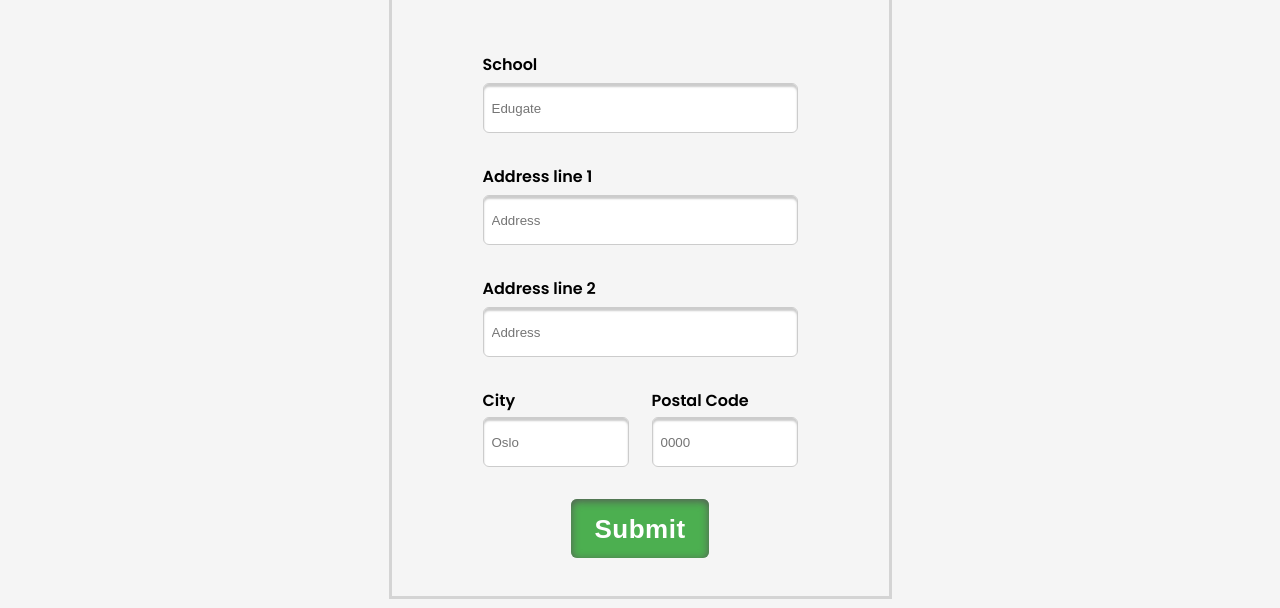
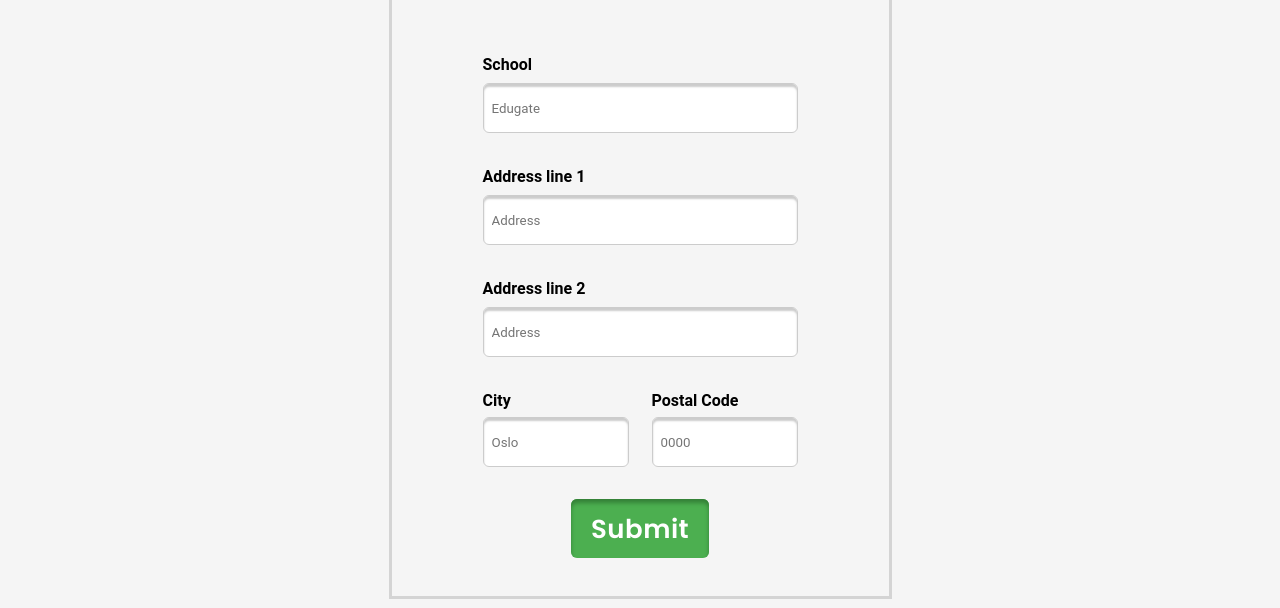
Before and after one commit to NoroffFEU/edu-gate-oct24ft, a website: page src/pages/register.html in a window 1280 px wide. Shown: the part 312-920 px from the top of the page. Drawn offline with Linux system fonts and the light colour scheme.

Commit message:
edit form font, submit button font and shadow

```diff
--- a/src/css/register.css
+++ b/src/css/register.css
@@ -35,6 +35,7 @@ form {
 
 label {
   font-weight: 600;
+  font-family: roboto;
 }
 
 .city-postal .input-group {
@@ -64,10 +65,12 @@ label {
   border: 1px solid #cccccc;
   box-shadow: inset 0px 3px 2px rgba(204, 204, 204, 1);
   margin-bottom: 0px;
+  font-family: roboto;
 }
 
 .submit-button {
   margin: auto;
+  font-family: poppins;
   font-weight: 600;
   font-size: 16px;
   line-height: 100%;
@@ -148,12 +151,13 @@ label {
   }
 
   .submit-button {
-    font-weight: 700;
+    font-weight: 600;
     font-size: 26px;
     letter-spacing: 0.5px;
     width: 138px;
     height: 59px;
-    box-shadow: 0px 2px 8px rgb(87, 87, 87) inset;
+    box-shadow: 0px 4px 4px 0px rgb(52, 129, 55) inset;
+    font-family: poppins;
   }
 
   /* hide in desktop view */
```
